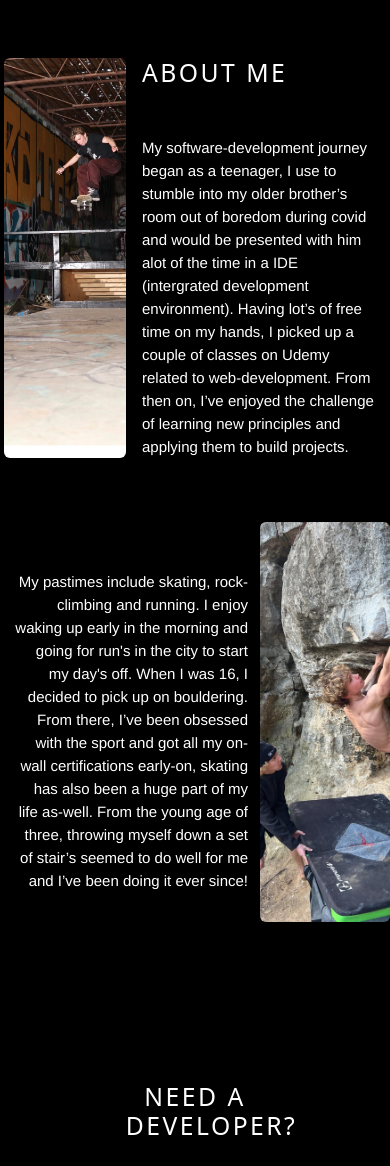
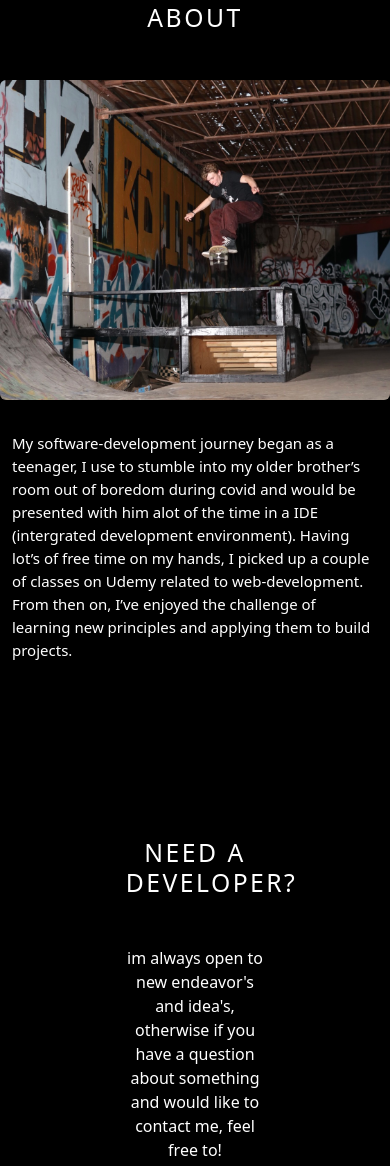
Before and after one commit to kieranliner/portfolio, a plain HTML site: page index.html in a window 390 px wide. Shown: the part 834-2000 px from the top of the page. Drawn offline with nearby package versions, Linux system fonts and the light colour scheme.

Commit message:
Support mobile for about section

```diff
--- a/index.html
+++ b/index.html
@@ -65,10 +65,8 @@
       <div class="container">
         <div class="row gx-5">
           <div class="col-12 offset-lg-2 col-lg-4">
-            <h2 class="sub-heading">
-              Hello, im Kieran (keer-ren) i'm a freelancing web-developer based
-              in austin.
-            </h2>
+            <h2 class="sub-heading">Kieran J. Liner</h2>
+            <p>I am a freelancing software developer based in Austin, TX.</p>
           </div>
           <div class="col-12 col-lg-4 hero-img"></div>
         </div>
@@ -78,18 +76,13 @@
     <!-- About Me Section -->
     <section id="about-me">
       <div class="container">
-        <!-- <div class="row">
-          <div class="col">
-            <h2 class="sub-heading">about me</h2>
-          </div>
-        </div> -->
+        <h2 class="sub-heading">About</h2>
         <div class="row">
-          <div class="col-4 px-1 col-sm-4">
-            <div class="image-4 rounded"></div>
-          </div>
-          <div class="col-8 col-sm-8 text-start">
-            <h2 class="sub-heading">about me</h2>
-            <p class="font">
+          <div
+            class="col-12 offset-md-2 col-md-4 image-4 rounded column-image"
+          ></div>
+          <div class="col-12 col-md-4 text-start">
+            <p>
               My software-development journey began as a teenager, I use to
               stumble into my older brother’s room out of boredom during covid
               and would be presented with him alot of the time in a IDE
@@ -100,21 +93,6 @@
             </p>
           </div>
         </div>
-        <div class="row mt-5">
-          <div class="col-8 col-md-8 col-sm-8 pt-5 text-end">
-            <p class="font">
-              My pastimes include skating, rock-climbing and running. I enjoy
-              waking up early in the morning and going for run's in the city to
-              start my day's off. When I was 16, I decided to pick up on
-              bouldering. From there, I’ve been obsessed with the sport and got
-              all my on-wall certifications early-on, skating has also been a
-              huge part of my life as-well. From the young age of three,
-              throwing myself down a set of stair’s seemed to do well for me and
-              I’ve been doing it ever since!
-            </p>
-          </div>
-          <div class="col-4 col-md-4 col-sm-4 image-2 rounded"></div>
-        </div>
       </div>
     </section>
 
@@ -124,7 +102,7 @@
         <div class="row justify-content-center">
           <div class="col-5">
             <h2 class="sub-heading">Need a developer?</h2>
-            <div class="font">
+            <div>
               im always open to new endeavor's and idea's, otherwise if you have
               a question about something and would like to contact me, feel free
               to!
--- a/style.css
+++ b/style.css
@@ -11,9 +11,18 @@
 body {
   background-color: #000000 !important;
   /* background-color: black !important; */
-  font-weight: 600;
+  /* font-weight: 600; */
   color: white;
   text-align: center !important;
+  font-family: "Helvetica Neue", Helvetica, Arial, sans-serif;
+}
+
+p {
+  font-size: 15px;
+  font-style: normal;
+  font-variant: normal;
+  font-weight: 400;
+  line-height: 23px;
 }
 
 div {
@@ -23,6 +32,7 @@ div {
 section {
   margin-bottom: 10rem;
 }
+
 .font {
   font-family: "Helvetica Neue", Helvetica, Arial, sans-serif;
   font-size: 15px;
@@ -39,7 +49,14 @@ section {
 }
 
 #hero {
-  min-height: 80vh;
+  /* min-height: 90vh; */
+  margin-top: 10rem;
+}
+
+.column-image {
+  min-height: 20rem;
+  height: 100%;
+  margin-bottom: 2rem;
 }
 
 /* hero container */
@@ -88,6 +105,16 @@ section {
 .image-4 {
   background-image: url("assets/candlyland.jpeg");
   background-size: cover;
-  background-position: center;
-  height: 400px;
+  background-position: top center;
+  /* height: 400px; */
 }
+
+.subtitle {
+  /* color: #e52628; */
+  font-size: 0.74rem;
+  font-weight: 900;
+  letter-spacing: 4px;
+  text-transform: uppercase;
+  margin-bottom: 1.5rem;
+  line-height: 1.25;
+}
```
